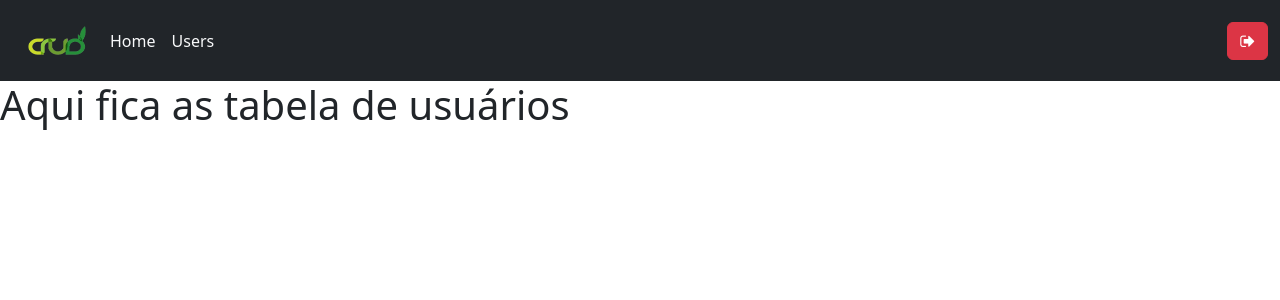
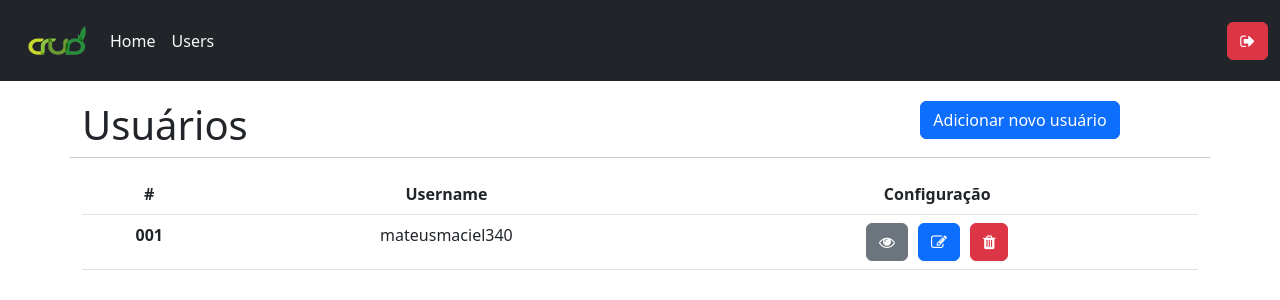
Before and after one commit to MateusMaciel340/app-crud-javascript-react, a React (Vite) app: page /users in a window 1280 px wide. Shown: the top 300 px of the page. Built offline with nearby package versions, Linux system fonts and the light colour scheme; no server answers; sample sign-in values are in the browser's storage.

Commit message:
feat: component to select users

```diff
--- a/src/components/Users/Users.jsx
+++ b/src/components/Users/Users.jsx
@@ -1,6 +1,27 @@
+import "../CardHome/style/CardHome.css";
+
+import TableUser from "../TableUser/TableUser";
+
 const Users = () => {
     return (
-        <h1>Aqui fica as tabela de usuários</h1>
+        <div className="container style-card-general">
+            <div className="row">
+                <div className="col-md-8">
+                    <h1>Usuários</h1>
+                </div>
+                <div className="col-md-4 text-center">
+                    <button className="btn btn-primary">
+                        Adicionar novo usuário
+                    </button>
+                </div>
+
+                <hr/>
+
+                <div className="col-md-12">
+                    <TableUser/>
+                </div>
+            </div>
+        </div>
     );
 }
 
```
